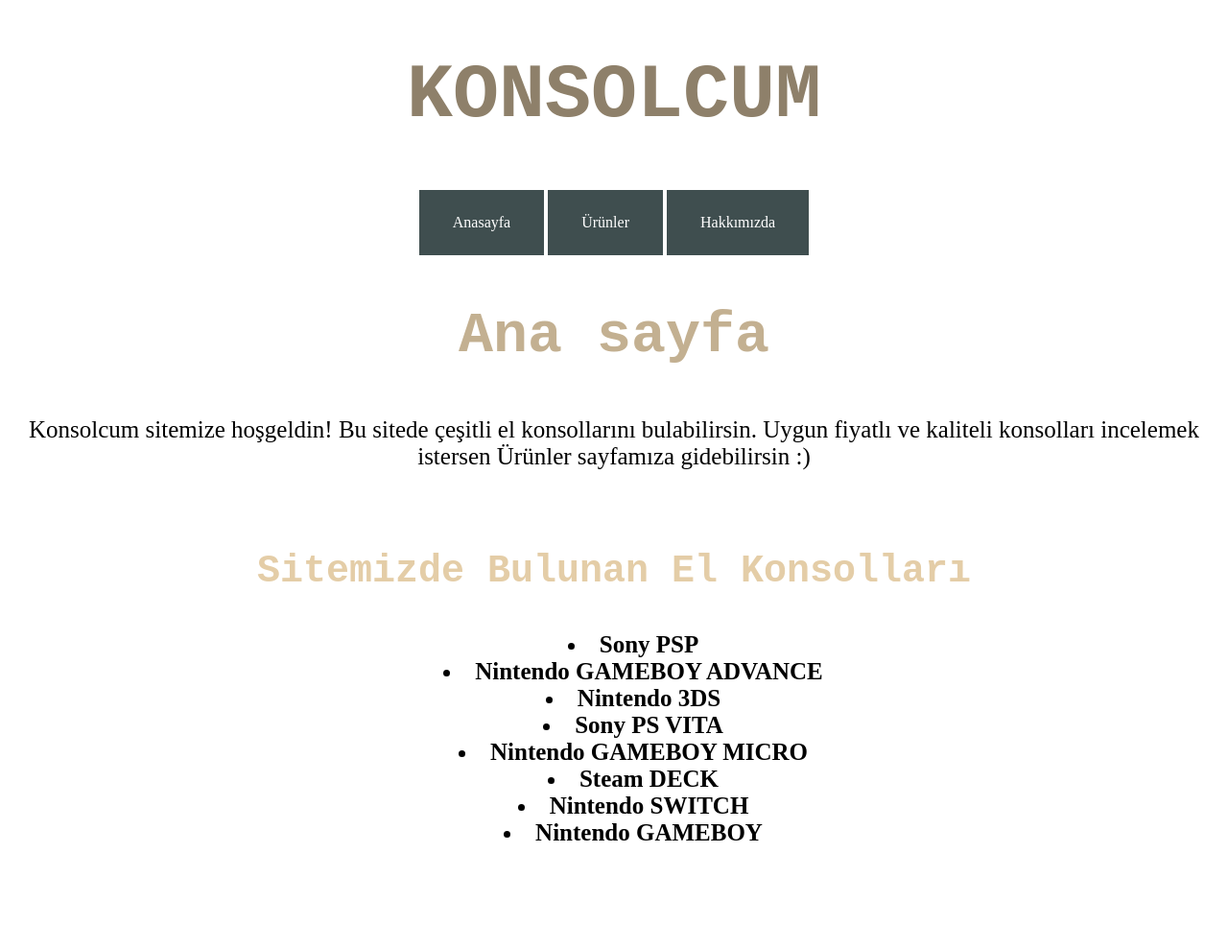
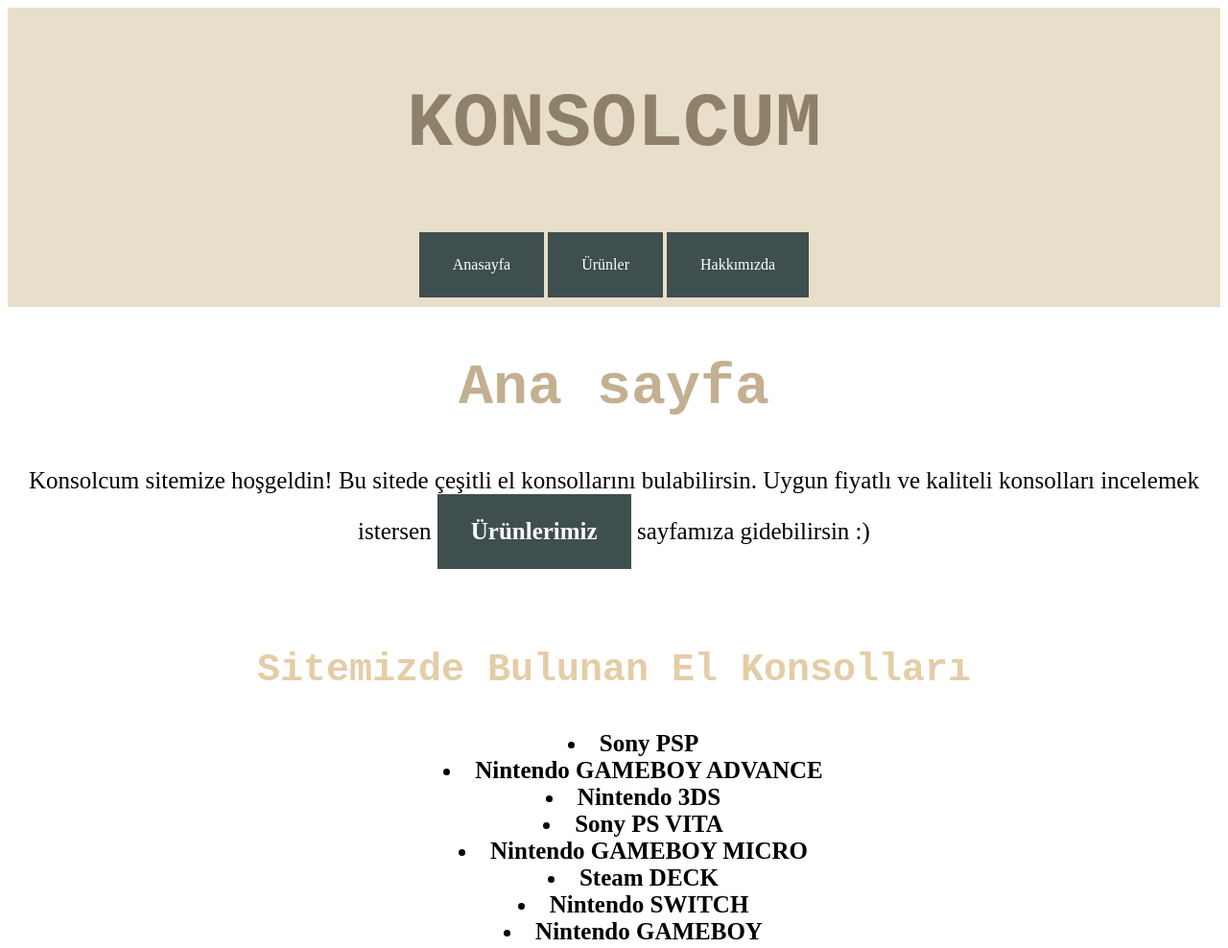
Before and after one commit to emrahhnas/konsolcum, a plain HTML site: page index.html in a window 1280 px wide. Shown: the whole page at 96% size. Before the commit the page ends 898 px from the top, so only its background shows below. Drawn offline with Linux system fonts and the light colour scheme.

Commit message:
navbar backgorud-color eklendi

```diff
--- a/css/style.css
+++ b/css/style.css
@@ -36,10 +36,14 @@ a:link, a:visited {
     text-align: center;
     text-decoration: none;
     display: inline-block;
+    justify-content:space-evenly;
+
+
   }
 
   a:hover, a:active {
     background-color: r#3F4E4F;
+    justify-content:space-evenly;
   }
 
   div{
@@ -52,3 +56,11 @@ width: 400;
 height: 400;
 
   }
+
+
+.navbar{
+    background-color: #E8DFCA;
+    padding: 10px;
+    margin-bottom: 10px;
+
+}
--- a/index.html
+++ b/index.html
@@ -9,6 +9,8 @@
 </head>
 <body>
 <!--header start-->
+
+<nav class="navbar">
     <h1>KONSOLCUM</h1>
 
         <article style="text-align: center; ">
@@ -19,7 +21,12 @@
 
             <a href="about-us.html">Hakkımızda</a>
 
+
+
         </article>
+
+</nav>
+
 
 <!-- header end-->
 
@@ -27,7 +34,7 @@
 
 <h2>Ana sayfa</h2>
 
-<p style="text-align: center; " >Konsolcum sitemize hoşgeldin! Bu sitede çeşitli el konsollarını bulabilirsin. Uygun fiyatlı ve kaliteli konsolları incelemek istersen Ürünler sayfamıza gidebilirsin :)   </p>
+<p style="text-align: center; " >Konsolcum sitemize hoşgeldin! Bu sitede çeşitli el konsollarını bulabilirsin. Uygun fiyatlı ve kaliteli konsolları incelemek istersen <b><a href="product.html" id="link">Ürünlerimiz</a></b> sayfamıza gidebilirsin :)   </p>
     <br>
 
 <h3>Sitemizde Bulunan El Konsolları</h3>
```
Also changed, not shown: about-us.html (+4 -0 lines), product.html (+4 -0 lines). Lines whose indentation alone changed are shown as unchanged.
